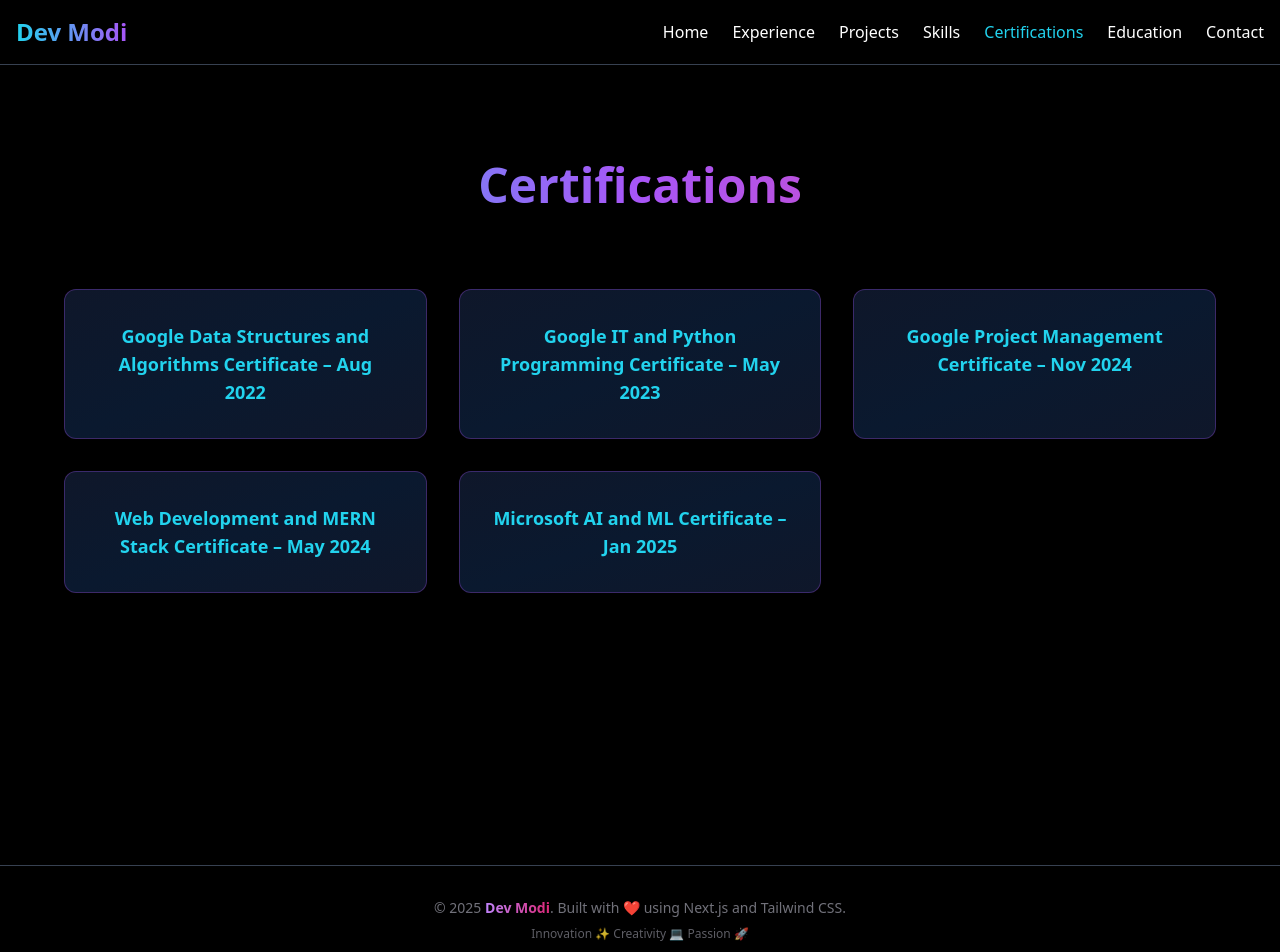
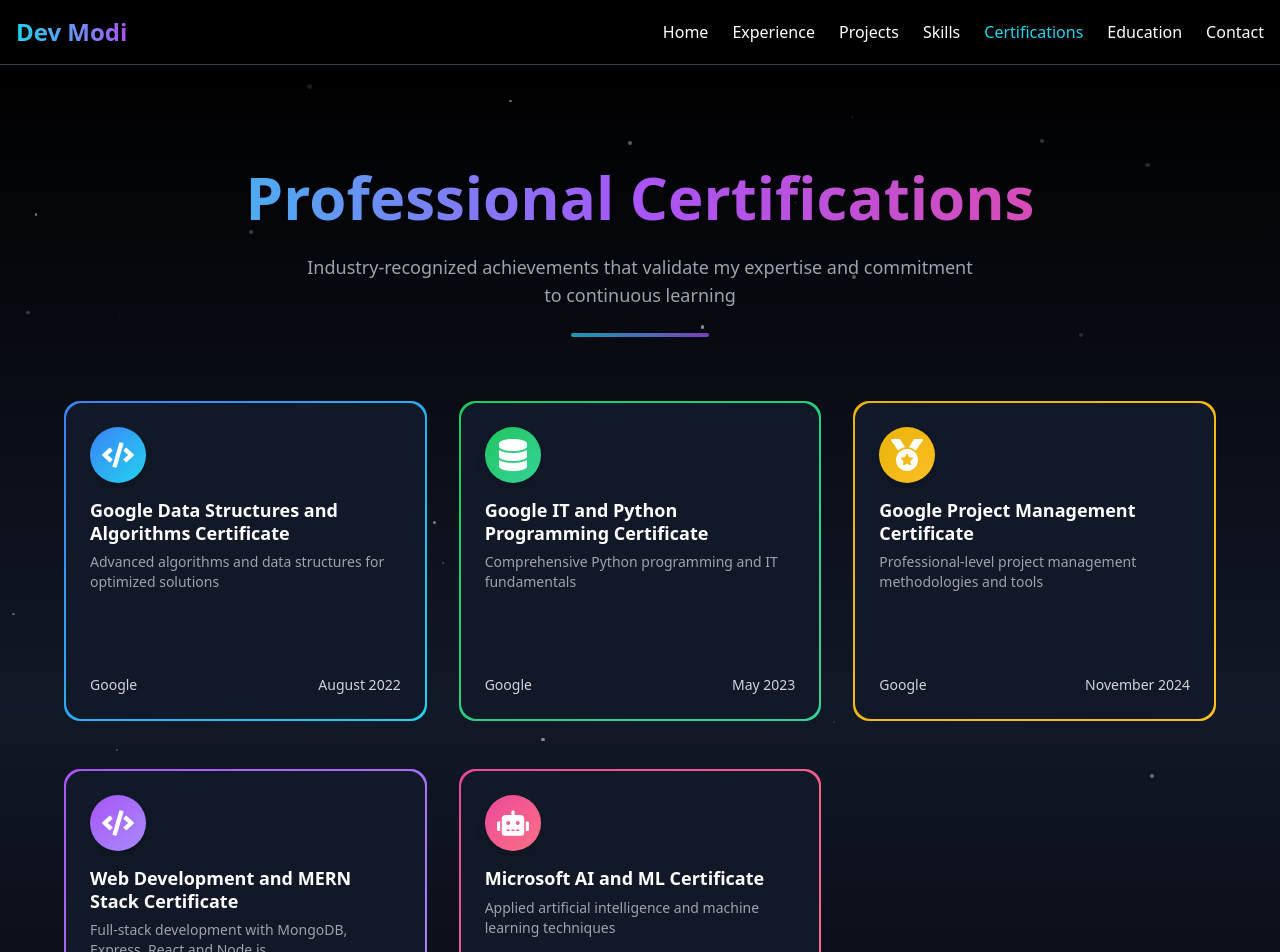
Before and after one commit to NightFury2415/New_Portfolio, a Next.js app: page /certifications in a window 1280 px wide. Shown: the top 952 px of the page. Built offline with nearby package versions, Linux system fonts and the light colour scheme.

Commit message:
certifications page updated

```diff
--- a/app/certifications/page.tsx
+++ b/app/certifications/page.tsx
@@ -1,45 +1,322 @@
 "use client";
 
+import { useState, useEffect } from "react";
 import { motion } from "framer-motion";
+import { FaMedal, FaBrain, FaDatabase, FaCode, FaRobot } from "react-icons/fa";
 
 const certifications = [
-  "Google Data Structures and Algorithms Certificate – Aug 2022",
-  "Google IT and Python Programming Certificate – May 2023",
-  "Google Project Management Certificate – Nov 2024",
-  "Web Development and MERN Stack Certificate – May 2024",
-  "Microsoft AI and ML Certificate – Jan 2025",
+  {
+    title: "Google Data Structures and Algorithms Certificate",
+    date: "August 2022",
+    issuer: "Google",
+    icon: <FaCode className="w-8 h-8" />,
+    color: "from-blue-500 to-cyan-400",
+    shadowColor: "blue-500/30",
+    description:
+      "Advanced algorithms and data structures for optimized solutions",
+  },
+  {
+    title: "Google IT and Python Programming Certificate",
+    date: "May 2023",
+    issuer: "Google",
+    icon: <FaDatabase className="w-8 h-8" />,
+    color: "from-green-500 to-emerald-400",
+    shadowColor: "green-500/30",
+    description: "Comprehensive Python programming and IT fundamentals",
+  },
+  {
+    title: "Google Project Management Certificate",
+    date: "November 2024",
+    issuer: "Google",
+    icon: <FaMedal className="w-8 h-8" />,
+    color: "from-yellow-500 to-amber-400",
+    shadowColor: "yellow-500/30",
+    description:
+      "Professional-level project management methodologies and tools",
+  },
+  {
+    title: "Web Development and MERN Stack Certificate",
+    date: "May 2024",
+    issuer: "MongoDB University",
+    icon: <FaCode className="w-8 h-8" />,
+    color: "from-purple-500 to-violet-400",
+    shadowColor: "purple-500/30",
+    description:
+      "Full-stack development with MongoDB, Express, React and Node.js",
+  },
+  {
+    title: "Microsoft AI and ML Certificate",
+    date: "January 2025",
+    issuer: "Microsoft",
+    icon: <FaRobot className="w-8 h-8" />,
+    color: "from-pink-500 to-rose-400",
+    shadowColor: "pink-500/30",
+    description:
+      "Applied artificial intelligence and machine learning techniques",
+  },
 ];
 
+// Certificate card component with 3D hover effect
+const CertificateCard = ({ cert, index }) => {
+  const [isHovered, setIsHovered] = useState(false);
+
+  return (
+    <motion.div
+      initial={{ opacity: 0, y: 50 }}
+      animate={{ opacity: 1, y: 0 }}
+      transition={{
+        delay: index * 0.2,
+        duration: 0.8,
+        type: "spring",
+        stiffness: 100,
+      }}
+      className="perspective-1000 w-full h-full"
+      onMouseEnter={() => setIsHovered(true)}
+      onMouseLeave={() => setIsHovered(false)}
+    >
+      <motion.div
+        className="w-full h-full transform-style-3d relative"
+        animate={{
+          rotateX: isHovered ? "10deg" : "0deg",
+          rotateY: isHovered ? "-15deg" : "0deg",
+          z: isHovered ? "30px" : "0px",
+        }}
+        transition={{ duration: 0.4 }}
+      >
+        {/* Main Card */}
+        <div
+          className={`rounded-2xl overflow-hidden bg-gradient-to-br ${cert.color} p-0.5 h-full transform-style-3d relative`}
+        >
+          <div
+            className={`absolute inset-0 bg-gradient-to-br ${
+              cert.color
+            } opacity-0 transition-opacity duration-500 blur-2xl ${
+              isHovered ? "opacity-70" : ""
+            }`}
+            style={{ zIndex: -1 }}
+          />
+
+          <div className="bg-gray-900 rounded-2xl p-6 h-full flex flex-col justify-between relative z-10 backface-hidden">
+            {/* Certificate Content */}
+            <div>
+              <div
+                className={`p-3 rounded-full bg-gradient-to-br ${cert.color} w-14 h-14 flex items-center justify-center mb-4 shadow-lg text-white`}
+              >
+                {cert.icon}
+              </div>
+
+              <h3 className="text-lg font-bold text-white mb-2 leading-tight">
+                {cert.title}
+              </h3>
+              <p className="text-sm text-gray-400 mb-3">{cert.description}</p>
+            </div>
+
+            <div className="flex justify-between items-center text-sm">
+              <span className="font-medium text-gray-300">{cert.issuer}</span>
+              <span className="font-medium text-gray-300">{cert.date}</span>
+            </div>
+
+            {/* Shimmering Effect */}
+            <div
+              className={`absolute inset-0 bg-gradient-to-r from-transparent via-white to-transparent opacity-0 transition-opacity duration-300 ${
+                isHovered ? "shimmer" : ""
+              }`}
+              style={{ backgroundSize: "200% 100%", zIndex: 2 }}
+            />
+          </div>
+        </div>
+
+        {/* Card Shadow */}
+        <div
+          className={`absolute -bottom-4 left-2 right-2 h-8 rounded-full bg-${
+            cert.shadowColor
+          } blur-xl opacity-0 transition-opacity duration-500 -z-10 ${
+            isHovered ? "opacity-40" : ""
+          }`}
+        />
+      </motion.div>
+    </motion.div>
+  );
+};
+
 export default function Certifications() {
+  // Floating dots background effect
+  const [dots, setDots] = useState([]);
+
+  useEffect(() => {
+    // Create floating dots
+    const newDots = Array.from({ length: 40 }, () => ({
+      x: Math.random() * 100,
+      y: Math.random() * 100,
+      size: Math.random() * 4 + 1,
+      opacity: Math.random() * 0.5 + 0.1,
+      velocity: {
+        x: (Math.random() - 0.5) * 0.1,
+        y: (Math.random() - 0.5) * 0.1,
+      },
+    }));
+
+    setDots(newDots);
+
+    const animateDots = () => {
+      setDots((prevDots) =>
+        prevDots.map((dot) => ({
+          ...dot,
+          x: (dot.x + dot.velocity.x + 100) % 100,
+          y: (dot.y + dot.velocity.y + 100) % 100,
+        }))
+      );
+    };
+
+    const interval = setInterval(animateDots, 50);
+    return () => clearInterval(interval);
+  }, []);
+
   return (
-    <div className="min-h-screen bg-black text-white py-16">
-      {/* Animated Title */}
-      <motion.h1
-        initial={{ scale: 0 }}
-        animate={{ scale: 1 }}
-        transition={{ duration: 0.8 }}
-        className="text-5xl font-extrabold text-center mb-16 bg-clip-text text-transparent bg-gradient-to-r from-cyan-400 via-purple-500 to-pink-500 pt-8 pb-4"
+    <div className="min-h-screen bg-gradient-to-b from-black via-gray-900 to-black text-white py-20 px-4 relative overflow-hidden">
+      {/* Floating dots background */}
+      <div className="fixed inset-0 z-0">
+        {dots.map((dot, index) => (
+          <div
+            key={index}
+            className="absolute rounded-full bg-white"
+            style={{
+              left: `${dot.x}%`,
+              top: `${dot.y}%`,
+              width: `${dot.size}px`,
+              height: `${dot.size}px`,
+              opacity: dot.opacity,
+            }}
+          />
+        ))}
+      </div>
+
+      {/* Content Container */}
+      <div className="relative z-10 max-w-6xl mx-auto">
+        {/* Header with floating effect */}
+        <motion.div
+          initial={{ opacity: 0, y: -50 }}
+          animate={{ opacity: 1, y: 0 }}
+          transition={{ duration: 1, ease: "easeOut" }}
+          className="text-center mb-16"
         >
-        Certifications
-      </motion.h1>
+          <motion.div
+            animate={{
+              y: [0, -10, 0],
+            }}
+            transition={{
+              repeat: Infinity,
+              duration: 4,
+              ease: "easeInOut",
+            }}
+          >
+            <h1 className="text-5xl md:text-6xl font-extrabold bg-clip-text text-transparent bg-gradient-to-r from-cyan-400 via-purple-500 to-pink-500 pt-8 pb-4">
+              Professional Certifications
+            </h1>
+          </motion.div>
+          <p className="text-lg text-gray-400 max-w-2xl mx-auto">
+            Industry-recognized achievements that validate my expertise and
+            commitment to continuous learning
+          </p>
 
-      {/* Certifications Grid with Glow Effects */}
-      <div className="grid grid-cols-1 sm:grid-cols-2 lg:grid-cols-3 gap-8 max-w-6xl mx-auto">
+          {/* Decorative underline */}
+          <motion.div
+            className="h-1 w-32 bg-gradient-to-r from-cyan-400 to-purple-500 rounded-full mx-auto mt-6"
+            animate={{
+              width: ["8rem", "16rem", "8rem"],
+              opacity: [0.7, 1, 0.7],
+            }}
+            transition={{
+              duration: 3,
+              repeat: Infinity,
+              ease: "easeInOut",
+            }}
+          />
+        </motion.div>
+
+        {/* 3D Grid of Certifications */}
+        <div className="grid grid-cols-1 md:grid-cols-2 lg:grid-cols-3 gap-8 gap-y-12">
           {certifications.map((cert, idx) => (
+            <div key={idx} className="h-80">
+              <CertificateCard cert={cert} index={idx} />
+            </div>
+          ))}
+        </div>
+
+        {/* Certification stats */}
         <motion.div
-            key={idx}
-            initial={{ opacity: 0, scale: 0.8 }}
-            whileInView={{ opacity: 1, scale: 1 }}
-            transition={{ duration: 0.6 }}
-            viewport={{ once: true }}
-            className="flex justify-center"
+          initial={{ opacity: 0, y: 50 }}
+          animate={{ opacity: 1, y: 0 }}
+          transition={{ delay: 1.5, duration: 0.8 }}
+          className="mt-20 flex flex-wrap justify-center items-center gap-8"
         >
-            <div className="p-8 rounded-xl bg-gradient-to-br from-[#0f172a] via-[#0a192f] to-[#0f172a] text-center border border-purple-500/30 shadow-lg hover:scale-105 hover:shadow-lg hover:shadow-purple-500/50 transition-all duration-300">
-              <p className="text-lg font-semibold text-cyan-400">{cert}</p>
+          <div className="bg-gray-800/50 backdrop-blur-sm p-6 rounded-2xl flex items-center space-x-6">
+            <div className="text-3xl text-cyan-400">
+              <FaMedal />
+            </div>
+            <div>
+              <h3 className="text-xl font-bold text-white">5+</h3>
+              <p className="text-gray-400">Professional Certifications</p>
+            </div>
+          </div>
+
+          <div className="bg-gray-800/50 backdrop-blur-sm p-6 rounded-2xl flex items-center space-x-6">
+            <div className="text-3xl text-purple-400">
+              <FaBrain />
+            </div>
+            <div>
+              <h3 className="text-xl font-bold text-white">3+</h3>
+              <p className="text-gray-400">Industry Leaders</p>
+            </div>
+          </div>
+
+          <div className="bg-gray-800/50 backdrop-blur-sm p-6 rounded-2xl flex items-center space-x-6">
+            <div className="text-3xl text-pink-400">
+              <FaCode />
+            </div>
+            <div>
+              <h3 className="text-xl font-bold text-white">500+</h3>
+              <p className="text-gray-400">Hours of Training</p>
+            </div>
           </div>
         </motion.div>
-        ))}
       </div>
+
+      {/* CSS for custom effects */}
+      <style jsx global>{`
+        .perspective-1000 {
+          perspective: 1000px;
+        }
+
+        .transform-style-3d {
+          transform-style: preserve-3d;
+        }
+
+        .backface-hidden {
+          backface-visibility: hidden;
+        }
+
+        @keyframes shimmer {
+          0% {
+            opacity: 0;
+            transform: translateX(-100%);
+          }
+          20% {
+            opacity: 0.3;
+          }
+          80% {
+            opacity: 0.3;
+          }
+          100% {
+            opacity: 0;
+            transform: translateX(100%);
+          }
+        }
+
+        .shimmer {
+          animation: shimmer 2s forwards;
+        }
+      `}</style>
     </div>
   );
 }
```
Lines whose indentation alone changed are shown as unchanged.
